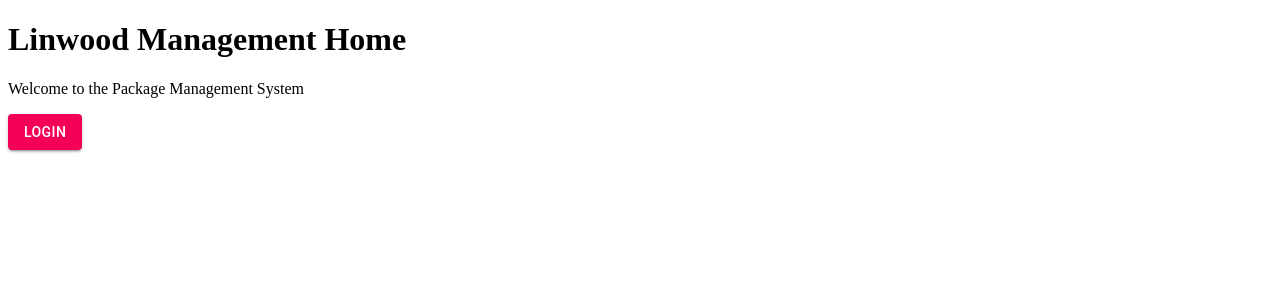
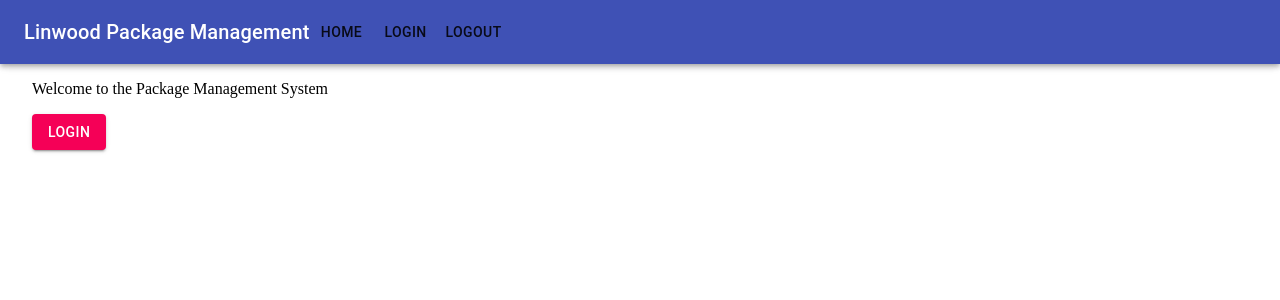
Before and after one commit to simonlally/pkg-management-react, a React (Create React App) app: page / in a window 1280 px wide. Shown: the top 300 px of the page. Built offline with nearby package versions, Linux system fonts and the light colour scheme.

Commit message:
styling tenantHome component

```diff
--- a/package.json
+++ b/package.json
@@ -7,9 +7,12 @@
     "@version/react-router-v3": "^1.0.0",
     "axios": "^0.19.0",
     "history": "^4.9.0",
+    "moment": "^2.24.0",
     "react": "^16.8.6",
     "react-bootstrap": "^0.32.4",
     "react-dom": "^16.8.6",
+    "react-feather": "^2.0.3",
+    "react-moment": "^0.9.2",
     "react-router-dom": "^5.0.1",
     "react-scripts": "3.0.1"
   },
--- a/src/App.js
+++ b/src/App.js
@@ -10,13 +10,17 @@ import newPackage from "./pages/newPackage";
 
 import manager from "./pages/manager";
 import showPackages from "./pages/showPackages";
+import Navbar from "./components/Navbar";
+import Container from '@material-ui/core/Container';
 
 class App extends React.Component {
   render() {
     return (
       <div>
         <Router>
-          <div className="main-div">
+        <Navbar/>
+          <Container className="main-div">
+
             <Switch>
               <Route exact path="/" component={home} />
               <Route exact path="/login" component={login} />
@@ -26,7 +30,7 @@ class App extends React.Component {
               <Route exact path="/tenanthome" component={tenantHome} />
               <Route exact path="/manager" component={manager} />
             </Switch>
-          </div>
+          </Container>
         </Router>
       </div>
     );
--- a/src/components/Navbar.js
+++ b/src/components/Navbar.js
@@ -1,20 +1,37 @@
-import React from 'react';
-import { Link } from 'react-router-dom';
+import React from "react";
+import { Link } from "react-router-dom";
 
-import AppBar from '@material-ui/core/AppBar';
-import Toolbar from '@material-ui/core/Toolbar';
-import Button from '@material-ui/core/Button';
+import AppBar from "@material-ui/core/AppBar";
+import Toolbar from "@material-ui/core/Toolbar";
+import Button from "@material-ui/core/Button";
+import Typography from '@material-ui/core/Typography';
 
 class Navbar extends React.Component {
+  constructor(props) {
+    super(props);
+
+    this.state = {};
+  }
+
   render() {
-        return(
+    return (
       <AppBar>
         <Toolbar>
-                    <Button component={Link} to="/login">Login</Button>
-                    <Button component={Link} to="/">Home</Button>
+          <Typography variant="h6" color="inherit">
+            Linwood Package Management
+          </Typography>
+          <Button component={Link} to="/">
+            Home
+          </Button>
+          <Button component={Link} to="/login">
+            Login
+          </Button>
+          <Button component={Link} to="/logout">
+            Logout
+          </Button>
         </Toolbar>
       </AppBar>
-        )
+    );
   }
 }
 
--- a/src/pages/tenantHome.js
+++ b/src/pages/tenantHome.js
@@ -2,7 +2,8 @@ import React from "react";
 import Axios from "axios";
 
 import Logout from "../components/Logout";
-import { ListItemText, ListItem, ListSubheader } from "@material-ui/core";
+import { ListItemText, ListItem, Container } from "@material-ui/core";
+import { Check, Package } from "react-feather";
 
 class tenantHome extends React.Component {
   constructor(props) {
@@ -34,7 +35,9 @@ class tenantHome extends React.Component {
       .then(res => {
         this.setState({
           packages: res.data
+
         });
+        console.log(this.state.packages);
       })
       .catch(err => {
         console.log(err);
@@ -43,10 +46,32 @@ class tenantHome extends React.Component {
 
   render() {
     return (
-      <div>
-
-      </div>
-    )
+      <Container>
+        <div>
+          <Logout />
+          <ul>
+          {this.state.packages.map((pkg) => {
+            return (
+              <ListItem key={pkg.packageId}
+                style={{
+                  backgroundColor: pkg.isPickedUp ? 'aliceblue' : '#ffd70070',
+                  margin: '15px'
+                }}>
+                {pkg.isPickedUp && <Check style={{padding: '12px'}}/>}
+                {!pkg.isPickedUp && <Package style={{padding: '12px'}} /> }
+                <ListItemText
+                  primary={pkg.packageDescription}
+                  secondary={pkg.receivedAt}
+                  ></ListItemText>
+                  <p></p>
+                <p>Received by staff: {pkg.staffName}</p>
+              </ListItem>
+            )
+          })}
+          </ul>
+        </div>
+      </Container>
+    );
   }
 }
 
```
Also changed, not shown: 1 other file (tests, documents, lock files or other folders). Lines whose indentation alone changed are shown as unchanged.
